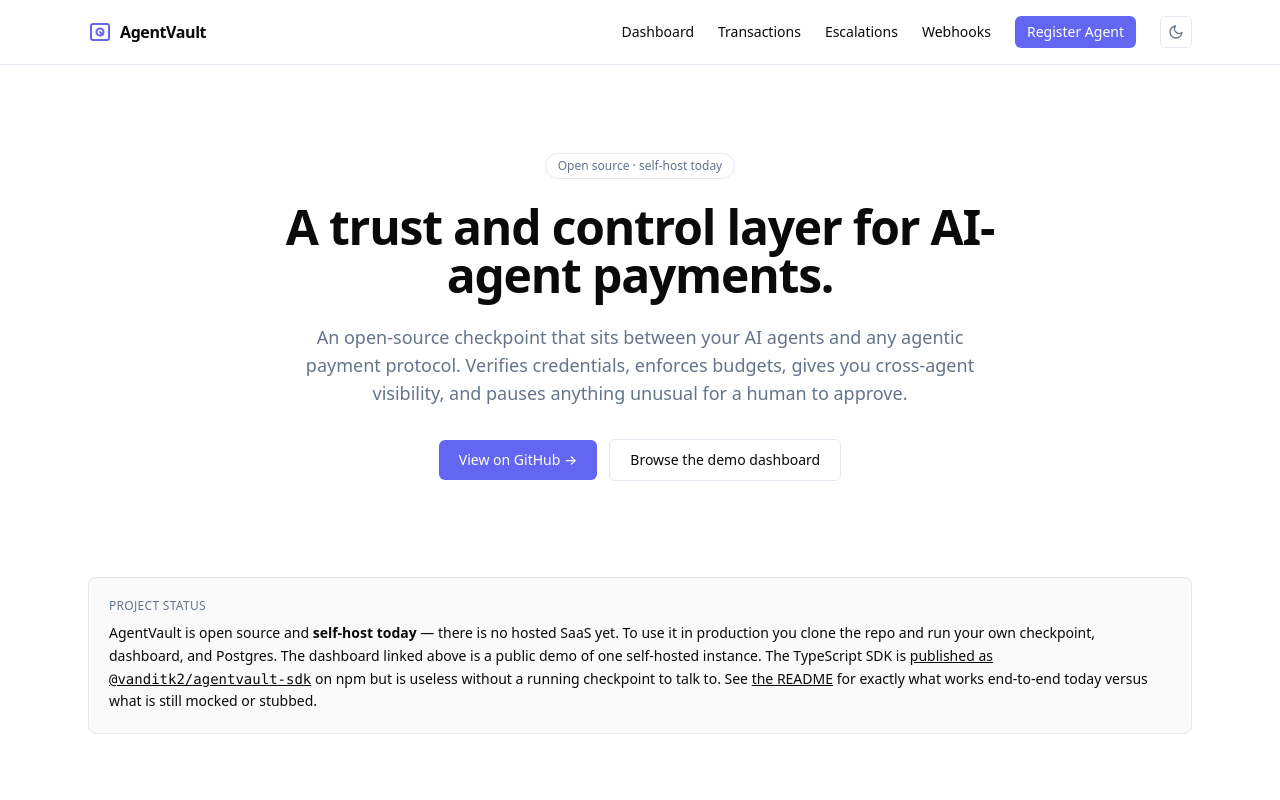
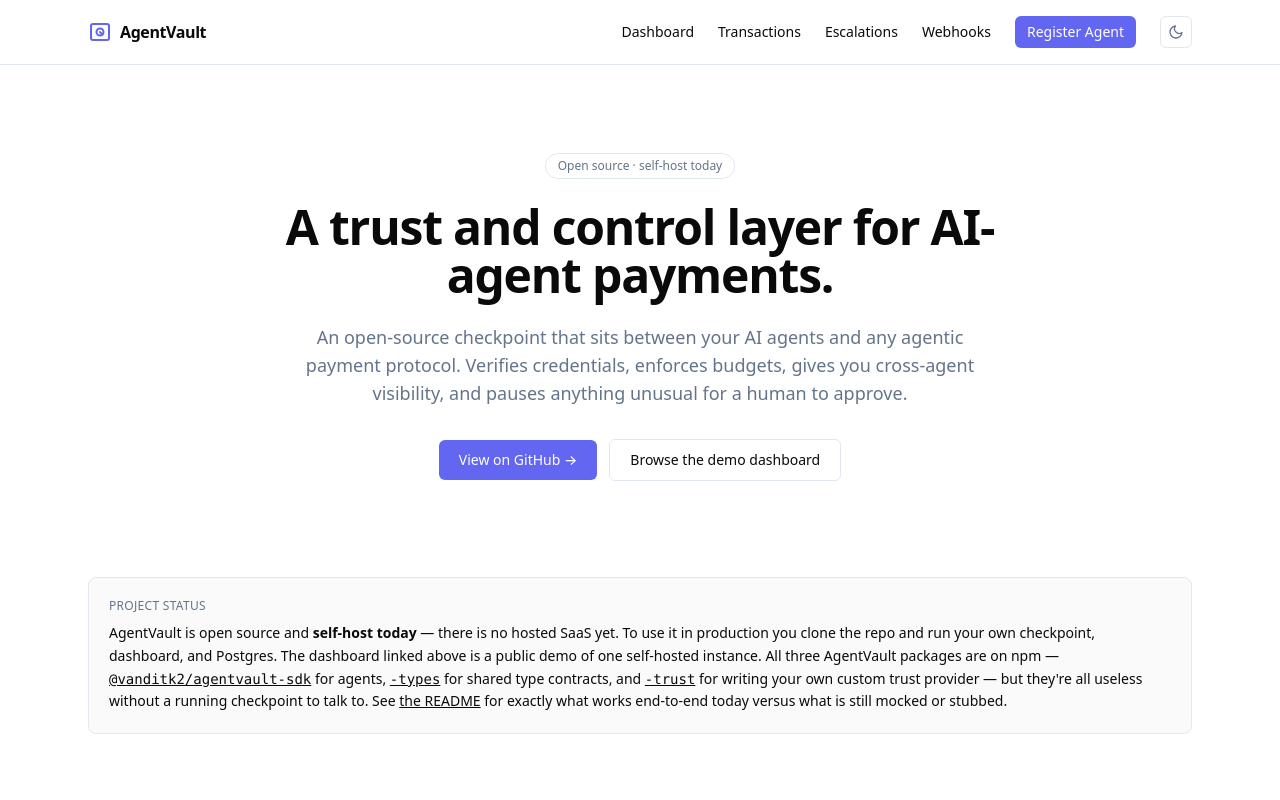
Before and after one commit to vandit-kunapareddi/agentvault, a Next.js app in the folder apps/dashboard/: page / in a window 1280 px wide. Shown: the top 800 px of the page. Built offline with nearby package versions, Linux system fonts and the light colour scheme; no server answers.

Commit message:
Flip published-package caveats now that all three @vanditk2 packages are live

```diff
--- a/apps/dashboard/app/page.tsx
+++ b/apps/dashboard/app/page.tsx
@@ -101,16 +101,35 @@ export default function LandingPage() {
           there is no hosted SaaS yet. To use it in production you clone the
           repo and run your own checkpoint, dashboard, and Postgres. The
           dashboard linked above is a public demo of one self-hosted instance.
-          The TypeScript SDK is{" "}
+          All three AgentVault packages are on npm —{" "}
           <a
             href="https://www.npmjs.com/package/@vanditk2/agentvault-sdk"
             target="_blank"
             rel="noopener noreferrer"
             className="underline hover:text-[var(--foreground)]"
           >
-            published as <code>@vanditk2/agentvault-sdk</code>
+            <code>@vanditk2/agentvault-sdk</code>
           </a>{" "}
-          on npm but is useless without a running checkpoint to talk to. See{" "}
+          for agents,{" "}
+          <a
+            href="https://www.npmjs.com/package/@vanditk2/agentvault-types"
+            target="_blank"
+            rel="noopener noreferrer"
+            className="underline hover:text-[var(--foreground)]"
+          >
+            <code>-types</code>
+          </a>{" "}
+          for shared type contracts, and{" "}
+          <a
+            href="https://www.npmjs.com/package/@vanditk2/agentvault-trust"
+            target="_blank"
+            rel="noopener noreferrer"
+            className="underline hover:text-[var(--foreground)]"
+          >
+            <code>-trust</code>
+          </a>{" "}
+          for writing your own custom trust provider — but they're all useless
+          without a running checkpoint to talk to. See{" "}
           <a
             href={`${GITHUB_URL}#readme`}
             target="_blank"
```
Also changed, not shown: 1 other file (tests, documents, lock files or other folders).
